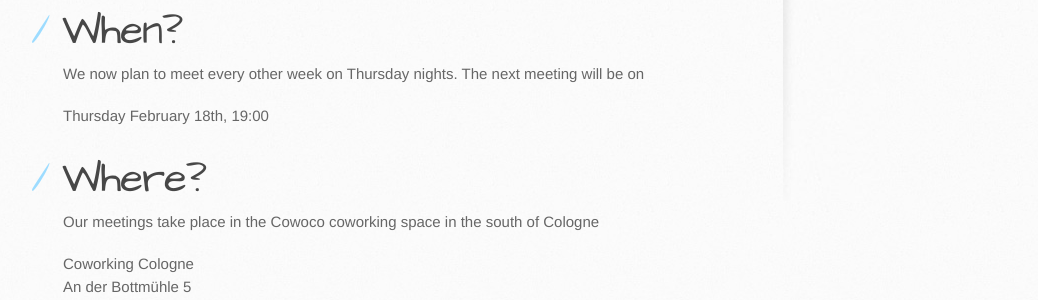
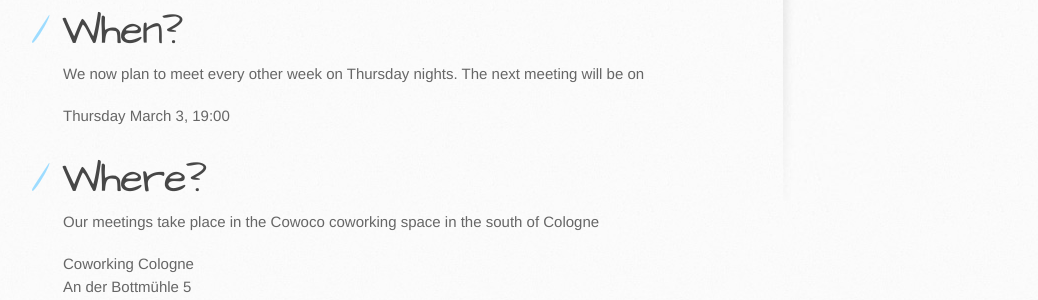
Before and after one commit to colognerb/refugees, a Jekyll site: the page built from index.md, in a window 1280 px wide and 900 px high, scrolled down 488 px. Shown: the part 153-453 px from the top of the window, without its empty margins (107-1145 px from the left). Built offline with Jekyll 4.4.1, drawn with Linux system fonts in a browser that asks for light colours.

Commit message:
Update meeting date and move it to _config.yml

```diff
--- a/_config.yml
+++ b/_config.yml
@@ -2,3 +2,4 @@ defaults:
   -
     values:
       layout: "default"
+next_meeting: "2016-03-03 19:00"
--- a/index.md
+++ b/index.md
@@ -23,7 +23,7 @@ industry.
 We now plan to meet every other week on Thursday nights. The next meeting will
 be on
 
-Thursday February 18th, 19:00
+{{ site.next_meeting | date: "%A %B %-d, %H:%M" }}
 
 # Where?
 
```
